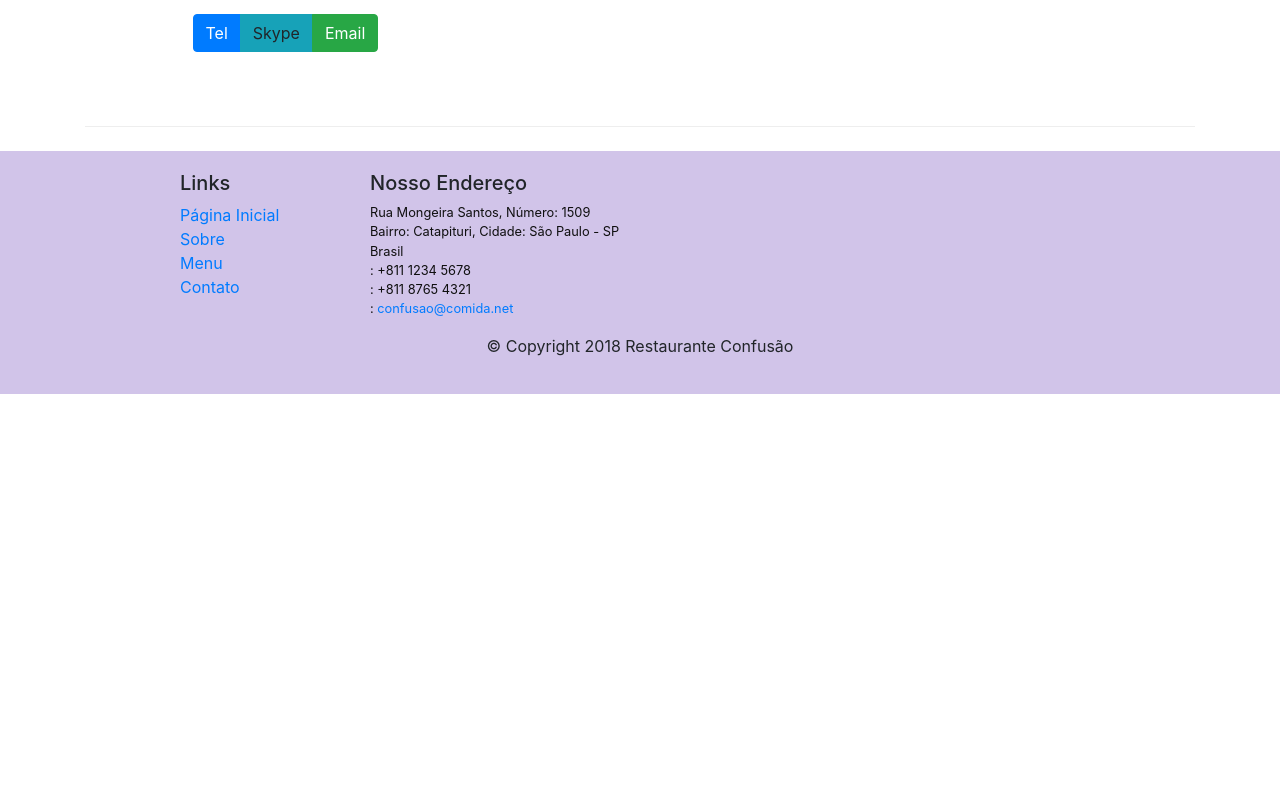
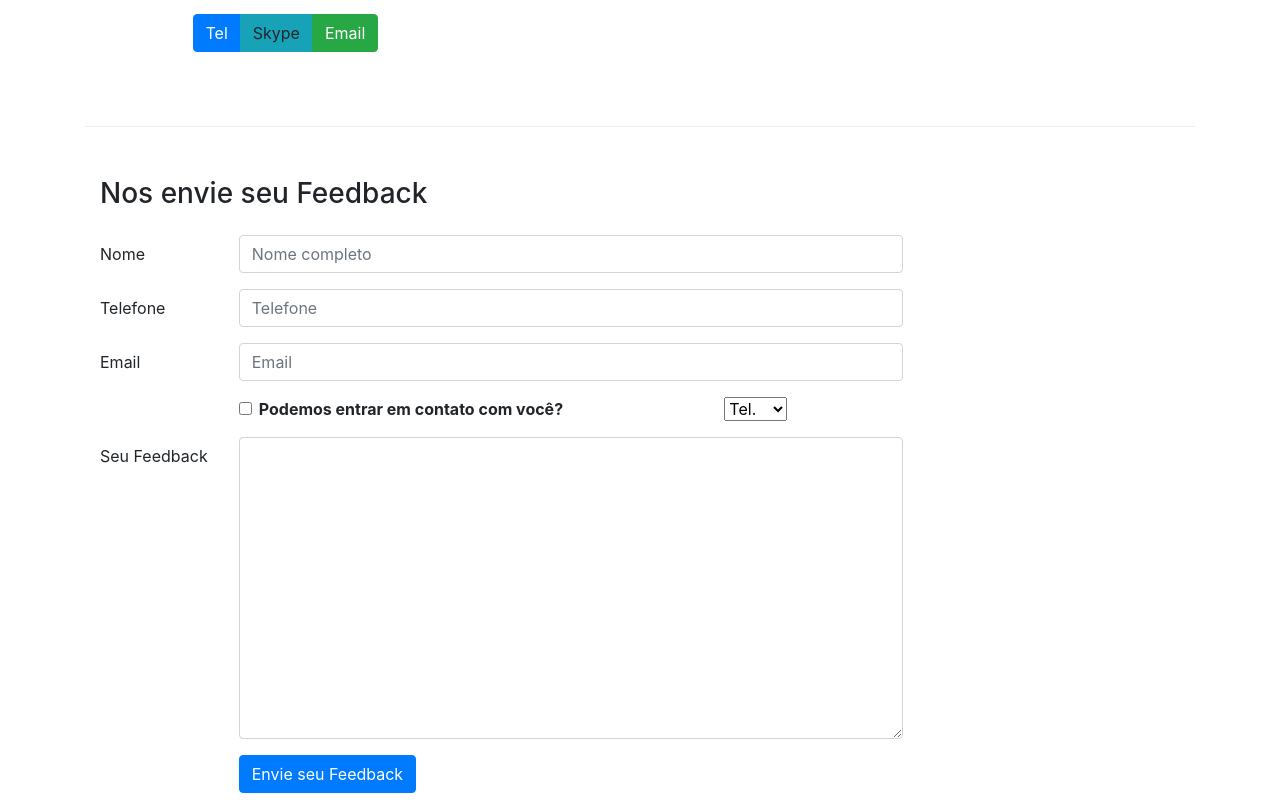
Before and after one commit to talesmilan/Site-de-Restaurando-feito-com-ReactJS-e-Redux, a React (Create React App) app: page /contactus in a window 1280 px wide. Shown: the part 720-1520 px from the top of the page. Before the commit the page ends 1114 px from the top, so only its background shows below. Built offline with nearby package versions, Linux system fonts and the light colour scheme; the HTML template or start-up script is replaced by a standard one.

Commit message:
Formularios Controlados

```diff
--- a/src/components/AboutComponent.js
+++ b/src/components/AboutComponent.js
@@ -63,7 +63,7 @@
                                 <p className="mb-0 mb-3">É melhor cortar a pizza em quatro pedaços porque
                                     Não estou com fome o suficiente para comer seis.</p>
                                 <footer className="blockquote-footer">Yogi Berra,
-                                <cite title="Source Title">A sagacidade e a sabedoria de Yogi Berra,
+                                <cite title="Source Title"> A sagacidade e a sabedoria de Yogi Berra,
                                     P. Pepe, Diversion Books, 2014</cite>
                                 </footer>
                             </blockquote>
--- a/src/components/ContactComponent.js
+++ b/src/components/ContactComponent.js
@@ -1,8 +1,45 @@
-import React from 'react';
-import { Breadcrumb, BreadcrumbItem } from 'reactstrap';
+import React, {Component} from 'react';
+import { Breadcrumb, BreadcrumbItem, Button, Form, FormGroup, Label, Input, Col } from 'reactstrap';
 import { Link } from 'react-router-dom';
 
-function Contact(props) {
+class Contact extends Component {
+
+    constructor(props) {
+        super(props)
+
+        this.state = {
+            name: '',
+            telnum: '',
+            email: '',
+            agree: false,
+            contactType: 'Tel.',
+            message: ''
+        }
+
+        this.handleSubmit = this.handleSubmit.bind(this)
+        this.handleInputChange = this.handleInputChange.bind(this)
+
+    }
+
+    handleInputChange(event) {
+        const target = event.target
+        const value = target.type === 'checkbox' ? target.checked : target.value
+        const name = target.name
+
+        this.setState({
+            [name]: value
+        })
+
+    }
+
+    handleSubmit(event) {
+        console.log("Current state is: " + JSON.stringify(this.state))
+        alert("Current state is: " + JSON.stringify(this.state))
+        event.preventDefault()
+    }
+
+
+    render() {
         return(
             <div className="container">
                     <div className="row">
@@ -40,8 +77,62 @@
                         </div>
                 </div>
             </div>
+            <div className="row row-content">
+                <div className="col-12 mb-3">
+                    <h3>Nos envie seu Feedback</h3>
+                </div>
+                <div className="col-12 col-md-9">
+                    <Form onSubmit={this.handleSubmit} >
+                        <FormGroup row>
+                            <Label htmlFor="name" md={2}>Nome</Label>
+                            <Col md={10}>
+                                <Input type="text" id="name" name="name" placeholder="Nome completo" value={this.state.name} onChange={this.handleInputChange} />
+                            </Col>
+                        </FormGroup>
+                        <FormGroup row>
+                            <Label htmlFor="telnum" md={2}>Telefone</Label>
+                            <Col md={10}>
+                                <Input type="tel" id="telnum" name="telnum" placeholder="Telefone" value={this.state.telnum} onChange={this.handleInputChange} />
+                            </Col>
+                        </FormGroup>
+                        <FormGroup row>
+                            <Label htmlFor="telnum" md={2}>Email</Label>
+                            <Col md={10}>
+                                <Input type="email" id="email" name="email" placeholder="Email" value={this.state.email} onChange={this.handleInputChange} />
+                            </Col>
+                        </FormGroup>
+                        <FormGroup row>
+                            <Col md={{size: 6, offset: 2}}>
+                                <FormGroup check>
+                                    <Label check>
+                                        <Input type="checkbox" name="agree" checked={this.state.agree} onChange={this.handleInputChange} /> {' '}<strong>Podemos entrar em contato com você?</strong>
+                                    </Label>
+                                </FormGroup>
+                            </Col>
+                            <Col md={{size: 3, offset: 1}}>
+                                <Input type="select" name="contactType" value={this.state.contactType} onChange={this.handleInputChange}>
+                                    <option>Tel.</option>
+                                    <option>Email</option>
+                                </Input>
+                            </Col>
+                        </FormGroup>
+                        <FormGroup row>
+                            <Label htmlFor="message" md={2}>Seu Feedback</Label>
+                            <Col md={10}>
+                                <Input type="textarea" id="message" name="message" rows="12" value={this.state.message} onChange={this.handleInputChange} />
+                            </Col>
+                        </FormGroup>
+                        <FormGroup row>
+                            <Col md={{size: 10, offset: 2}}>
+                                <Button type="submit" color="primary">Envie seu Feedback</Button>
+                            </Col>
+                        </FormGroup>
+                    </Form>
+                </div>
+            </div>
         </div>
         );
     }
+}
 
 export default Contact;
--- a/src/components/DishdetailComponent.js
+++ b/src/components/DishdetailComponent.js
@@ -22,7 +22,7 @@
             <div className="col-12 col-md-5 m-1">
                 <h2 className="mb-3">Comentários</h2>
                 {comments.map((comment) => {
-                return (<><p>{comment.comment}</p>-- {comment.author}, {comment.date.substr(8, 2)}-{comment.date.substr(5, 2)}-{comment.date.substr(0, 4)}</>)
+                return (<><p>{comment.comment}</p><p>-- {comment.author}, {comment.date.substr(8, 2)}-{comment.date.substr(5, 2)}-{comment.date.substr(0, 4)}</p></>)
             })}
             </div>
         )
```
Lines whose indentation alone changed are shown as unchanged.
